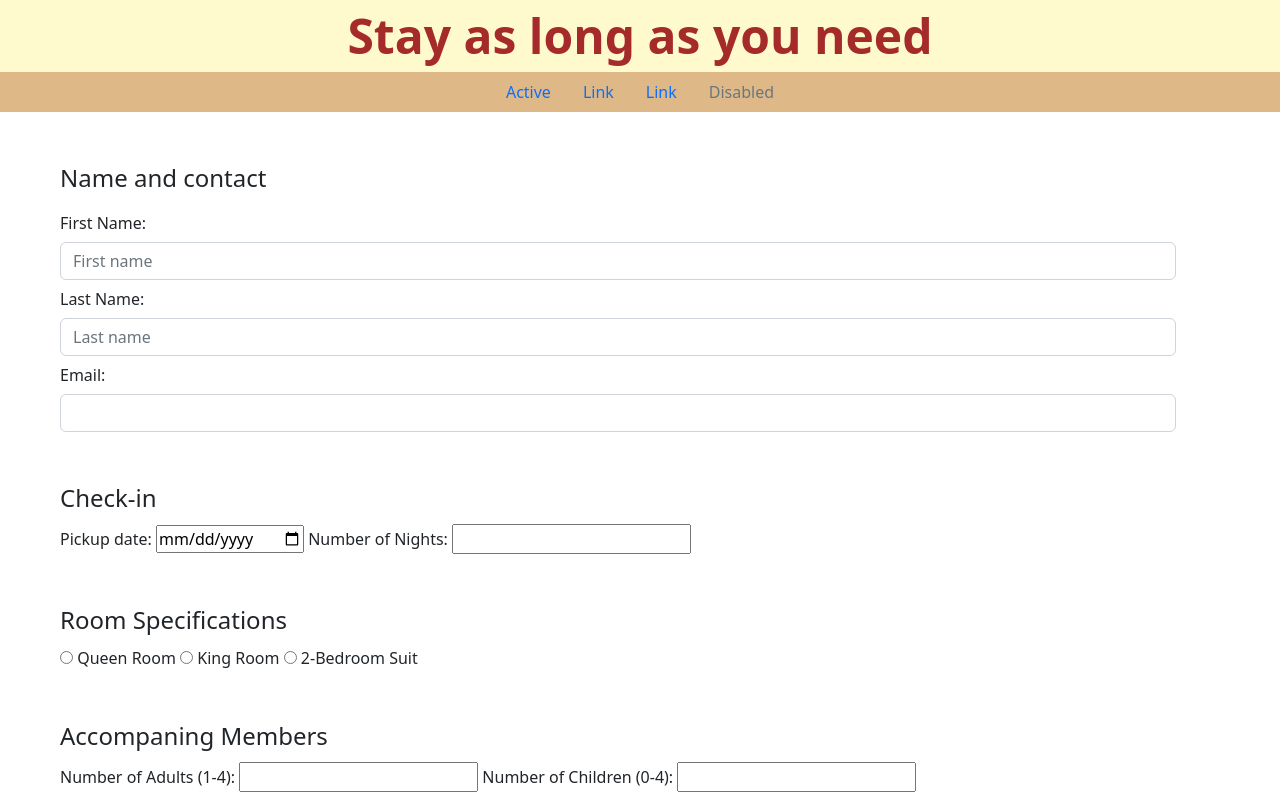
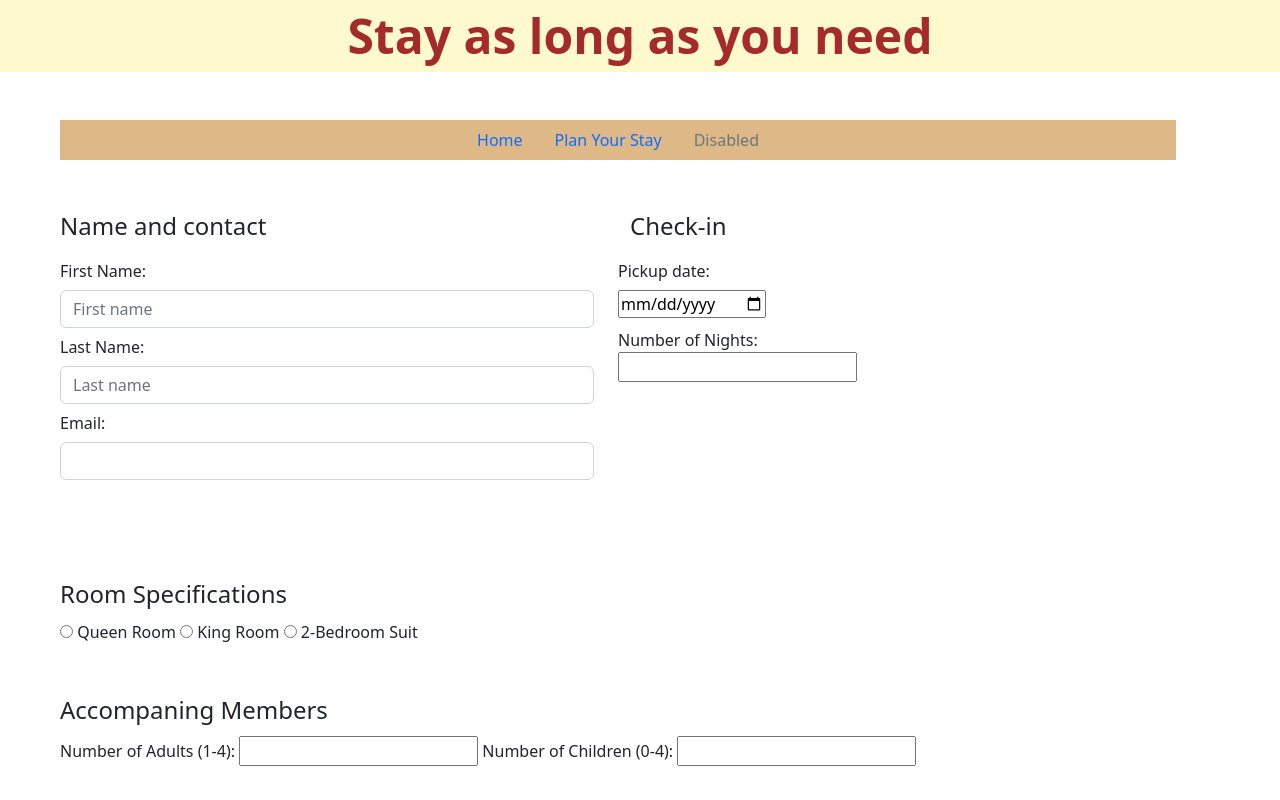
Before and after one commit to EliseCod3/Vacation_Resort, a plain HTML site: page overstay.html in a window 1280 px wide. Shown: the top 800 px of the page. Drawn offline with nearby package versions, Linux system fonts and the light colour scheme.

Commit message:
Working on null inner text

```diff
--- a/Scripts/index.js
+++ b/Scripts/index.js
@@ -1,5 +1,12 @@
 "use strict";
 
+const submitBtn = document.getElementById("submit-btn");
+
+//   const originalRoomCost = document.getElementById("estimatedOriginalRoomCost");
+const appliedDiscount = document.getElementById("estimatedDiscounts");
+const roomCostWithDiscount = document.getElementById("discountedRoomCost");
+const taxTotalCost = document.getElementById("taxCostTotal");
+const stayingCost = document.getElementById("estimatedTotalStayCost");
 
 function getRoomRate(event) {
   event.preventDefault();
@@ -7,7 +14,9 @@ function getRoomRate(event) {
   const numberOfNights = document.querySelector("num-of-days");
 
   let price = 0;
-    let roomTypeSelected = document.querySelector("input[name='radioRoomField']:checked").value;
+  let roomTypeSelected = document.querySelector(
+    "input[name='radioRoomField']:checked"
+  ).value;
   let currentMonth = checkinDate.getMonth();
   let inSeason = false;
   switch (currentMonth) {
@@ -21,7 +30,7 @@ function getRoomRate(event) {
       break;
   }
   if (inSeason) {
-        if(roomTypeSelected == "king" || roomTypeSelected == "queen") {
+    if (roomTypeSelected == "king" || roomTypeSelected == "queen") {
       price = 250 * numberOfNights;
     } else {
       price = 350 * numberOfNights;
@@ -35,7 +44,9 @@ function getRoomRate(event) {
   }
 
   let discount = 0;
-    const selectedDiscount = document.querySelector("input[name='radioDiscountField']:checked");
+  const selectedDiscount = document.querySelector(
+    "input[name='radioDiscountField']:checked"
+  );
   if (selectedDiscount && selectedDiscount.value == "senior") {
     discount += 0.1 * price;
   }
@@ -45,21 +56,17 @@ function getRoomRate(event) {
   let discountRoomCost = price - discount;
   let taxCost = discountRoomCost * 0.12;
   let totalCost = discountRoomCost + taxCost;
-    displayResults(discountRoomCost, taxCost, totalCost)
-
+  displayResults(discount, discountRoomCost, taxCost, totalCost);
 }
 
-function displayResults(discountRoomCost, taxCost, totalCost) {
-    //   const originalRoomCost = document.getElementById("estimatedOriginalRoomCost");
-      const appliedDiscount = document.getElementById("estimatedDiscounts");
-      const roomCostWithDiscount = document.getElementById("discountedRoomCost");
-      const taxTotalCost = document.getElementById("taxCostTotal");
-      const stayingCost = document.getElementById("estimatedTotalStayCost");
-
+function displayResults(discount, discountRoomCost, taxCost, totalCost) {
   //originalRoomCost.innerText = `$ `;
   appliedDiscount.innerText = `$ ${discount}`;
   roomCostWithDiscount.innerText = `$ ${discountRoomCost.toFixed(2)}`;
   taxTotalCost.innerText = `$ ${taxCost.toFixed(2)}`;
   stayingCost.innerText = `$ ${totalCost.toFixed(2)}`;
+}
 
-  }
+window.onload = () => {
+  submitBtn.onclick = getRoomRate;
+};
--- a/overstay.html
+++ b/overstay.html
@@ -13,46 +13,70 @@
 </style>
 <body>
     <header>Stay as long as you need</header>
+    <div class="container">
       <!--Navbar-->
       <ul id="nav-bar" class="nav justify-content-center">
           <li class="nav-item">
-          <a class="nav-link active" aria-current="page" href="#">Active</a>
+            <a class="nav-link" aria-current="page" href="./index.html">Home</a>
           </li>
           <li class="nav-item">
-          <a class="nav-link" href="#">Link</a>
-        </li>
-        <li class="nav-item">
-          <a class="nav-link" href="#">Link</a>
+            <a class="nav-link active" aria-current="page" href="./overstay.html">Plan Your Stay</a>
           </li>
           <li class="nav-item">
             <a class="nav-link disabled">Disabled</a>
           </li>
         </ul>
+    </div>
+
       <!--form inputs-->
     <form onsubmit="getRoomRate(event);">
       <div class="container">
         <fieldset>
+          <div class="row">
+            <div class="col-md-6">
               <legend>Name and contact</legend>
+            </div>
+            <div class="col-md-6">
+              <legend>Check-in</legend>
+            </div>
+          </div>
           <div class="row">
-            <div class="col">
-                <label for="customerFirstName" class="col-sm-2 col-form-label">First Name:</label>
+            <div class="row">
+              <div class="col-md-6">
+                <label for="customerFirstName" class="col-sm-3 col-form-label">First Name:</label>
                 <input type="text" id="customer-first-name" required class="form-control" placeholder="First name" aria-label="First name">
+              </div>
+              <div class="col-md-6">
+                <label for="check-in-date" class="col-sm-5 col-form-label">Pickup date:</label><br>
+                <input type="date" name="" id="check-in-date" />
+              </div>
+            </div>
+            <div class="row">
+              <div class="col-md-6">
                 <label for="customerFirstName" class="col-sm-2 col-form-label">Last Name:</label>
                 <input type="text" id="customer-last-name" class="form-control" placeholder="Last name" aria-label="Last name">
+              </div>
+              <div class="col-md-6">
+                <label for="num-of-days">Number of Nights:</label><br>
+            <input type="text" name="" id="num-of-days" />
+              </div>
+            </div>
+            <div class="row">
+              <div class="col-md-6">
                 <label for="customer-email" class="col-sm-2 col-form-label">Email:</label>
                 <input type="email" class="form-control" id="customer-email">
               </div>
+            </div>
+
+
           </div>
         </fieldset>
       </div>
 
       <div class="container">
         <fieldset>
-            <legend>Check-in</legend>
-            <label for="check-in-date">Pickup date:</label>
-            <input type="date" name="" id="check-in-date" />
-            <label for="num-of-days">Number of Nights:</label>
-            <input type="text" name="" id="num-of-days" />
+
+
         </fieldset>
       </div>
 
@@ -91,7 +115,7 @@
         </fieldset>
 
         <!--button-->
-        <button type="submit" onclick="displayResults()">estimate stay cost</button>
+        <button type="submit" id="submit-btn" class="btn btn-outline-dark">estimate stay cost</button>
 
       </div>
 
```
Also changed, not shown: index.html (+5 -6 lines). Lines whose indentation alone changed are shown as unchanged.
